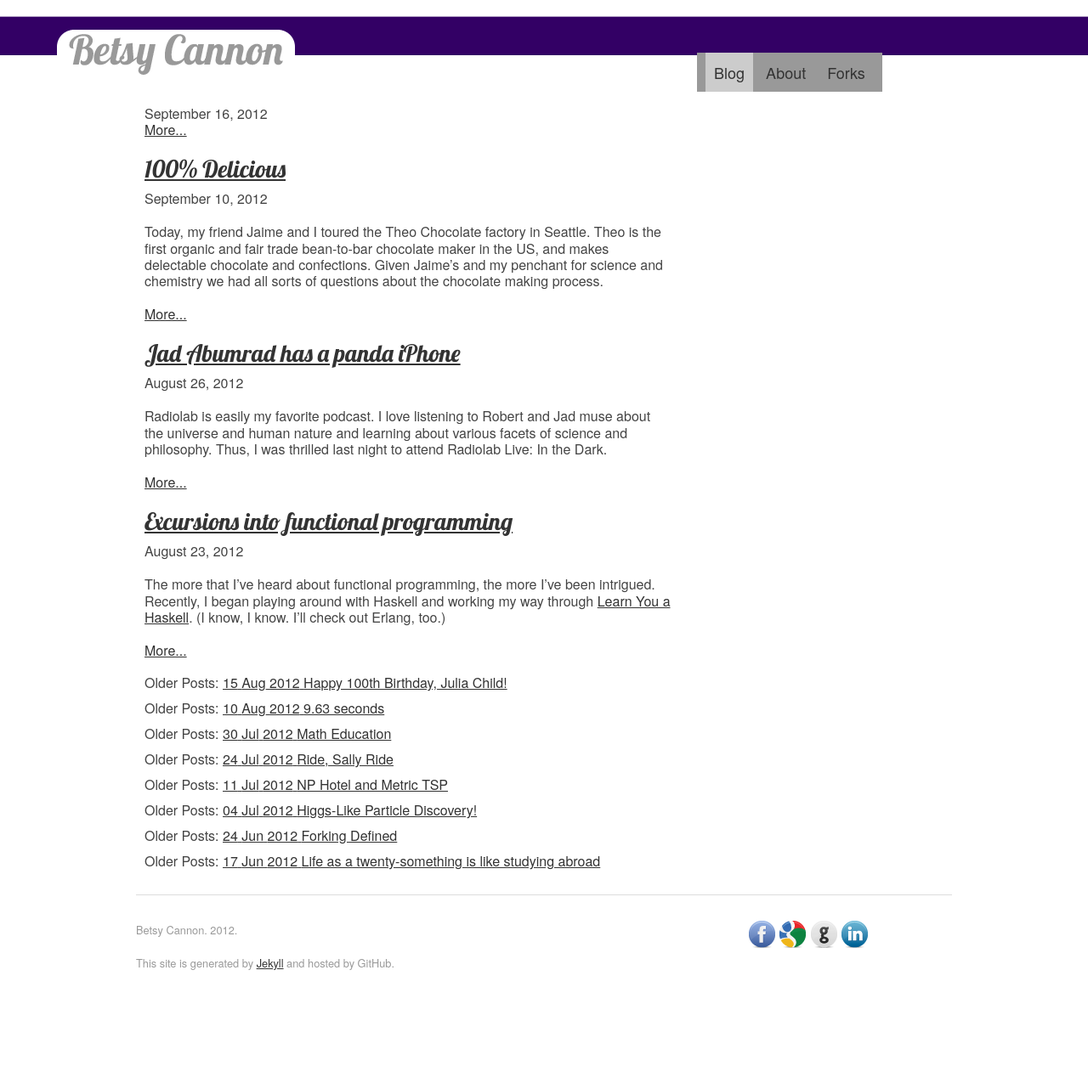
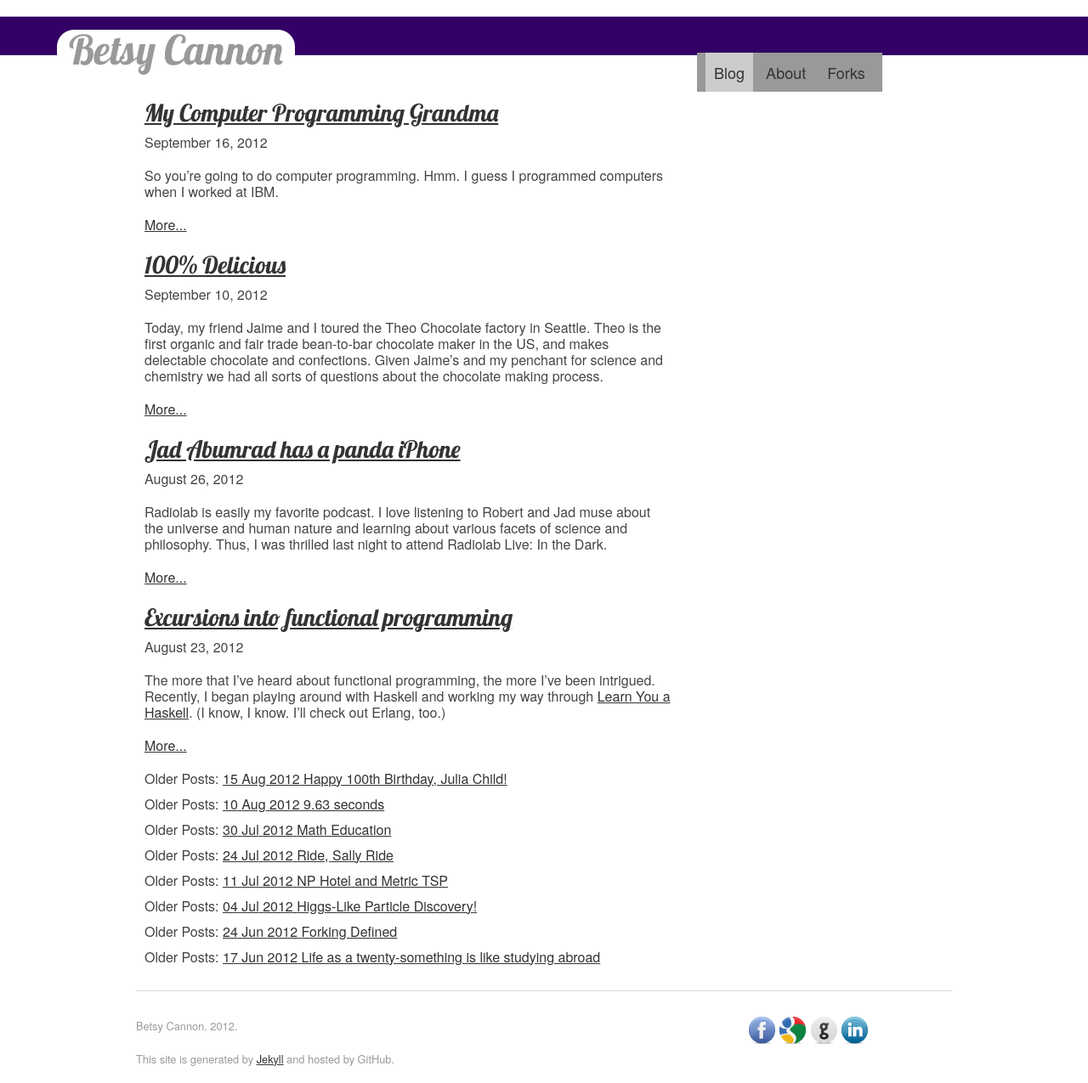
Before and after one commit to forklady42/forklady42.github.com, a Jekyll site: the page built from index.html, in a window 1280 px wide. Shown: the whole page at 85% size. Built offline with Jekyll 4.4.1, drawn with Linux system fonts in a browser that asks for light colours; some web fonts are replaced; Markdown is read by kramdown in place of the engine named in the settings; before the commit the page ends 1163 px from its top, so only the background shows below that; some of the changed lines change nothing that is shown.

Commit message:
excerpt enter deleted

```diff
--- a/_posts/2012-09-16-2012-computer-programming-grandma.md
+++ b/_posts/2012-09-16-2012-computer-programming-grandma.md
@@ -4,8 +4,6 @@ title: My Computer Programming Grandma
 published: true
 comments: true
 excerpt: "So you're going to do computer programming. Hmm. I guess I programmed computers when I worked at IBM."
-
-    Yes, Nana, you did.
 ---
 
 "So you're going to do computer programming. Hmm. I guess
```
